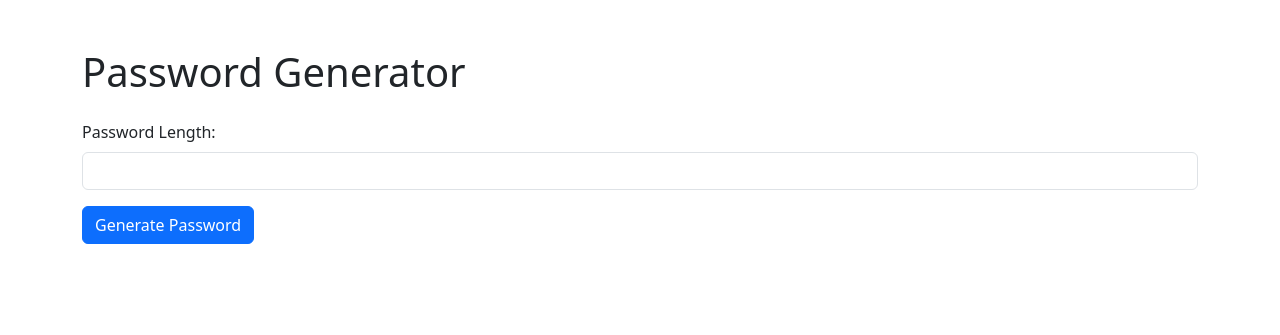
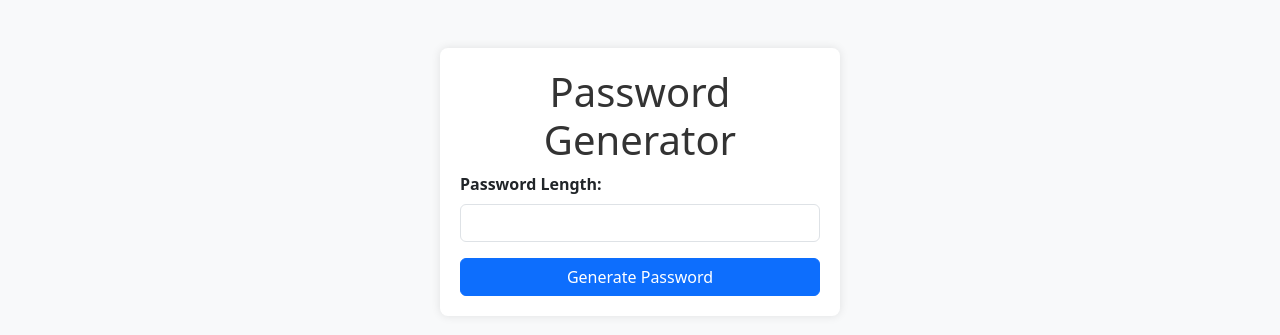
Before and after one commit to TejasDevLab-Limited/password-gen, a Flask app: page / in a window 1280 px wide. Shown: the top 335 px of the page. Run offline with Flask 3, Linux system fonts and the light colour scheme.

Commit message:
Update index.html

```diff
--- a/templates/index.html
+++ b/templates/index.html
@@ -1,13 +1,44 @@
 <!DOCTYPE html>
-<html>
+<html lang="en">
 <head>
+    <meta charset="UTF-8">
+    <meta name="viewport" content="width=device-width, initial-scale=1.0">
     <title>Password Generator</title>
     <!-- Include Bootstrap CSS -->
     <link rel="stylesheet" href="https://cdn.jsdelivr.net/npm/bootstrap@5.3.0/dist/css/bootstrap.min.css">
+    <style>
+        body {
+            background-color: #f8f9fa;
+        }
+        .container {
+            max-width: 400px;
+            background-color: #ffffff;
+            border-radius: 8px;
+            padding: 20px;
+            box-shadow: 0px 0px 10px rgba(0, 0, 0, 0.1);
+        }
+        h1 {
+            text-align: center;
+            color: #333;
+        }
+        .form-label {
+            font-weight: bold;
+        }
+        .btn-primary {
+            width: 100%;
+        }
+        .generated-password {
+            margin-top: 20px;
+            text-align: center;
+        }
+        .alert {
+            margin-top: 20px;
+        }
+    </style>
 </head>
 <body>
     <div class="container mt-5">
-        <h1 class="mb-4">Password Generator</h1>
+        <h1>Password Generator</h1>
         <form method="post">
             <div class="mb-3">
                 <label for="length" class="form-label">Password Length:</label>
@@ -16,13 +47,13 @@
             <button type="submit" class="btn btn-primary">Generate Password</button>
         </form>
         {% if password %}
-            <div class="mt-3">
+            <div class="generated-password">
                 <p class="fw-bold">Generated Password:</p>
                 <code>{{ password }}</code>
             </div>
         {% endif %}
         {% if error_message %}
-            <div class="mt-3 alert alert-danger">
+            <div class="alert alert-danger">
                 {{ error_message }}
             </div>
         {% endif %}
```
